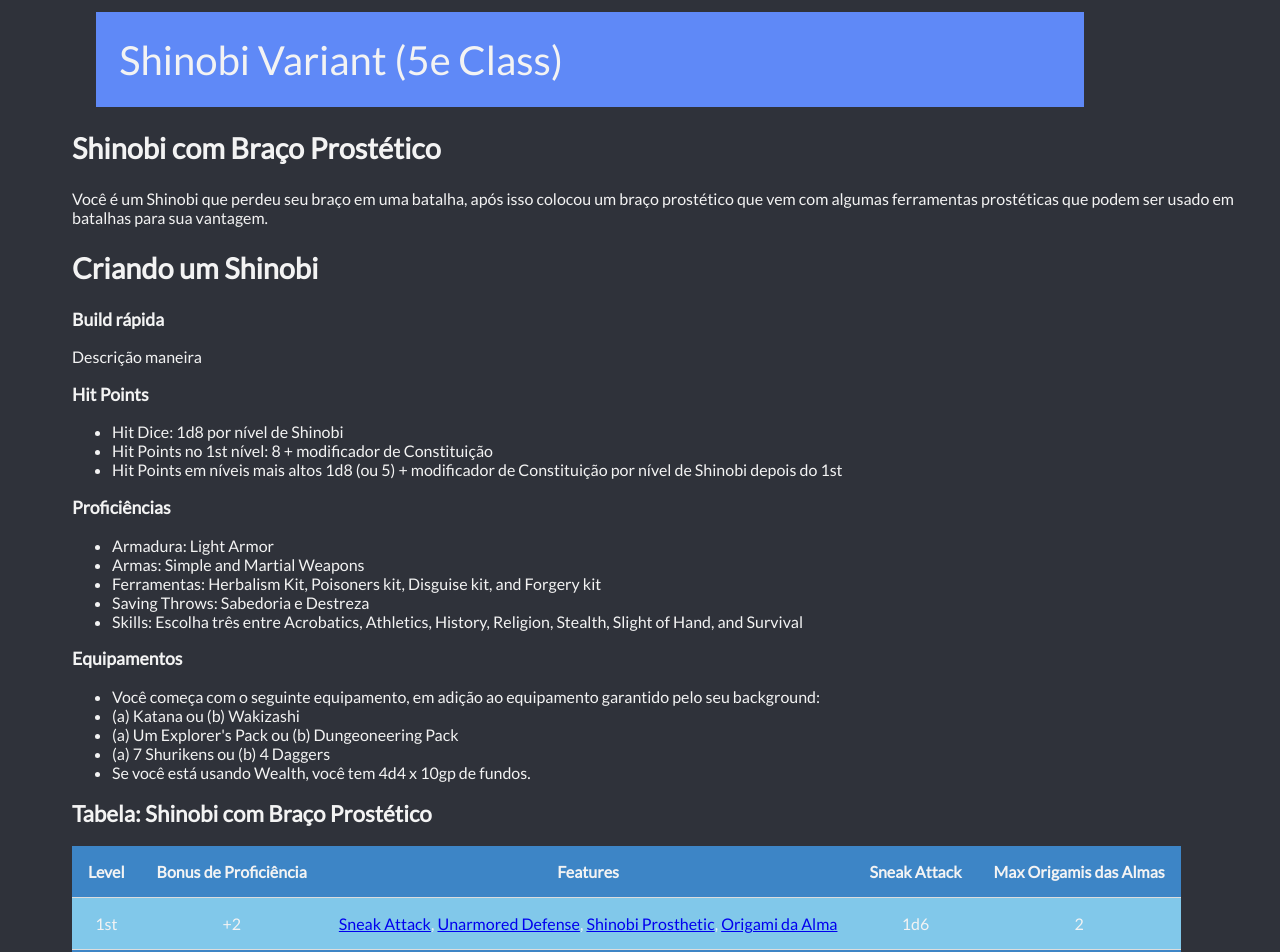
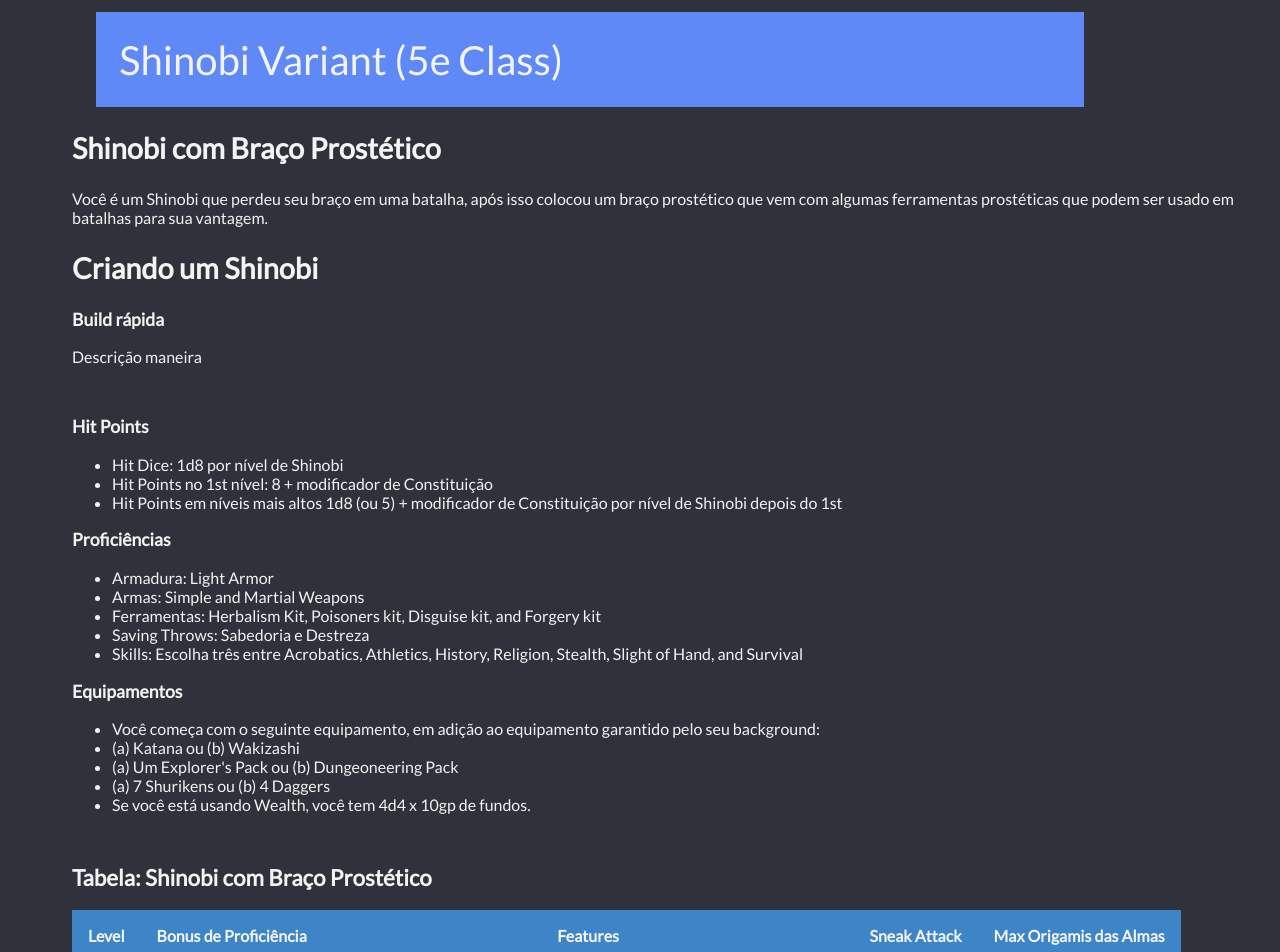
Before and after one commit to fucinhomanuel/fucinhomanuel.github.io, a plain HTML site: page index.html in a window 1280 px wide. Shown: the top 952 px of the page. Drawn offline with Linux system fonts and the light colour scheme.

Commit message:
Update stylesheet.css

```diff
--- a/stylesheet.css
+++ b/stylesheet.css
@@ -1,5 +1,9 @@
 html {
 	font-family: 'Lato', sans-serif;
+}
+
+section {
+	margin-bottom: 50px;
 }
 
 .titulo {
@@ -61,6 +65,15 @@ body {
     color: #f3f3f3;
 }
 
+a,
+a:visited,
+a:hover,
+a:active {
+  color: inherit;
+  text-decoration: underline;
+}
+
+
 body p::first-letter {
     text-transform: uppercase;
 }
```
